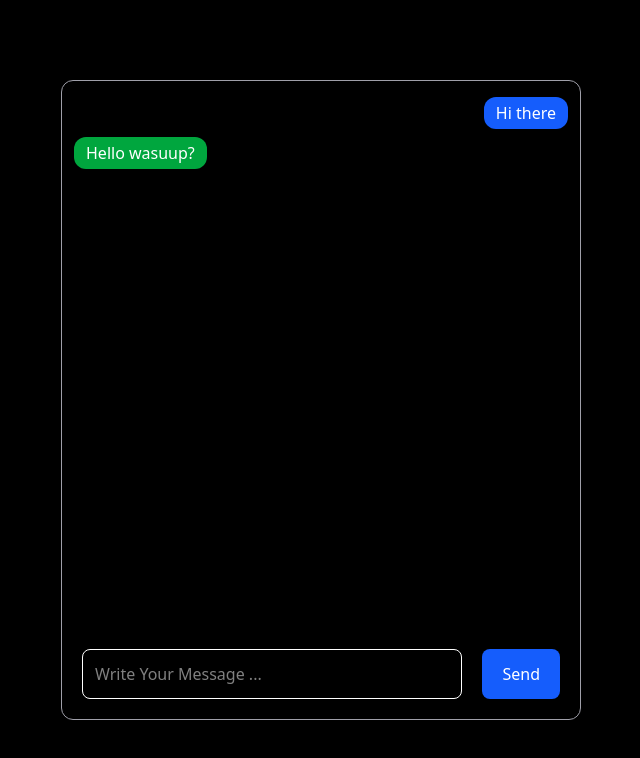
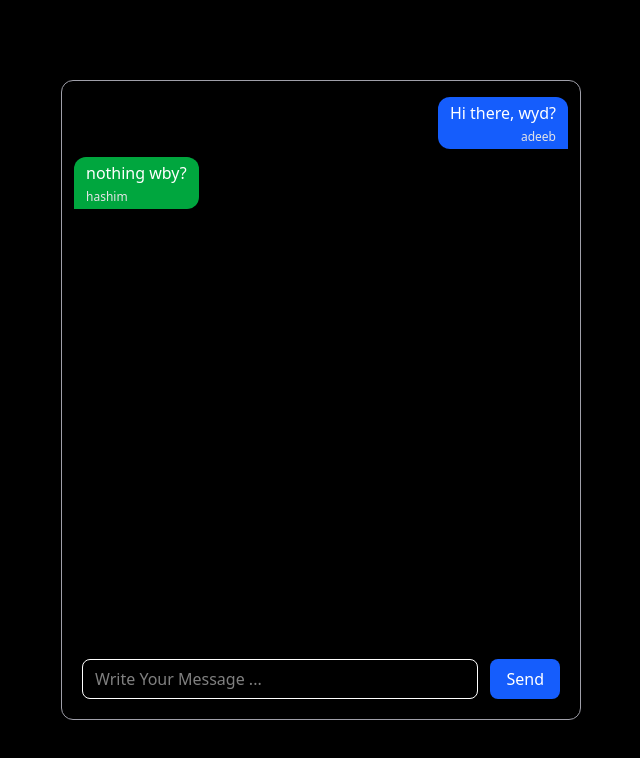
Before and after one commit to adeebik/Chat-App_FE, a React (Vite) app: page / in a window 1280 px wide. Shown: the top 758 px of the page, without its empty margins (319-959 px from the left). Built offline with nearby package versions, Linux system fonts and the light colour scheme; no server answers.

Commit message:
some ui changes

```diff
--- a/src/App.tsx
+++ b/src/App.tsx
@@ -24,23 +24,33 @@ function App() {
   return (
     <div className="h-screen w-screen bg-black flex items-center justify-center p-5">
       <div className="max-h-160 h-full max-w-130 w-full  border border-zinc-400 rounded-xl overflow-hidden flex flex-col justify-between  ">
-        <div className="msgBox h-full flex flex-col  w-full rounded-b p-3">
-          <div className="mymsg self-end my-1 bg-blue-600 text-white px-3 py-1 rounded-xl">
-            Hi there
+        <div className="msgBox h-full flex flex-col w-full p-3">
+          <div className="mymsg self-end my-1 bg-blue-600 text-white px-3 py-1 rounded-l-xl rounded-t-xl ">
+            <div className="mainTxt text-md">
+              Hi there, wyd?
+            </div>
+            <div className="mt-1 minTxt justify-self-end text-zinc-200 text-xs ">
+              adeeb
+            </div>
           </div>
-          <div className="yourmsg my-1 bg-green-600 text-white px-3 py-1 rounded-xl w-fit">
-            Hello wasuup?
+          <div className="yourmsg my-1 bg-green-600 text-white px-3 py-1 rounded-t-xl rounded-r-xl w-fit">
+            <div className="mainTxt text-md">
+              nothing wby?
+            </div>
+            <div className="mt-1 minTxt text-zinc-200 text-xs ">
+              hashim
+            </div>
           </div>
         </div>
-        <div className="textBox p-5 gap-5 w-full flex">
+        <div className="textBox p-5 gap-3 w-full flex">
           <input
             ref={inputref}
-            className="p-3 w-full border rounded-lg text-white"
+            className="px-3 w-full border rounded-lg text-white"
             type="text"
             placeholder="Write Your Message ..."
           />
           <button
-            className="bg-blue-600 text-white px-5 py-3 rounded-lg"
+            className="hover:bg-blue-700 cursor-pointer bg-blue-600 text-white px-4 py-2 rounded-lg"
             onClick={sendMessage}
           >
             Send
```
